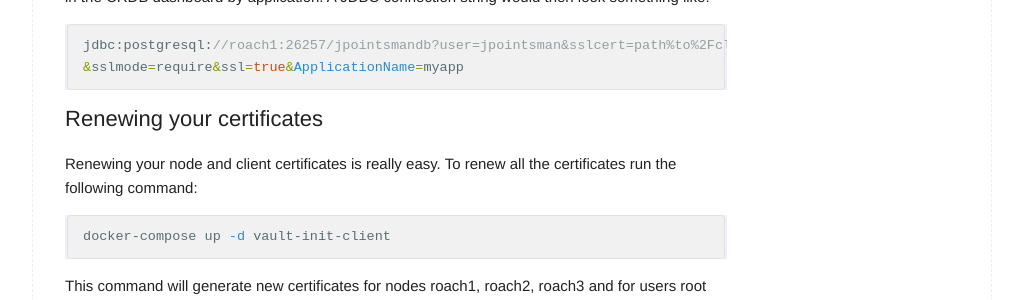
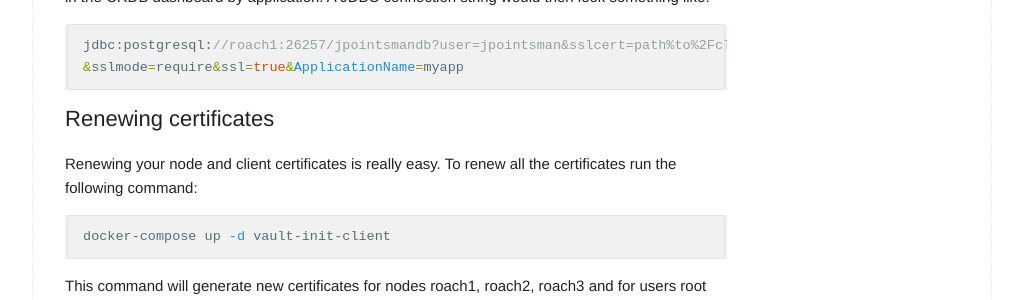
Before and after one commit to rinokadijk/vault-cockroach, a Jekyll site: the page built from docs/_posts/2019-08-26-Vault-CockroachDB.md, in a window 1280 px wide and 900 px high, scrolled down 7390 px. Shown: the part 154-454 px from the top of the window, without its empty margins (128-1151 px from the left). Built offline with Jekyll 4.4.1, drawn with Linux system fonts in a browser that asks for light colours; our own code applies the rules of GitHub Pages for plain Markdown files.

Commit message:
change header

````diff
--- a/docs/_posts/2019-08-26-Vault-CockroachDB.md
+++ b/docs/_posts/2019-08-26-Vault-CockroachDB.md
@@ -207,7 +207,7 @@ jdbc:postgresql://roach1:26257/jpointsmandb?user=jpointsman&sslcert=path%to%2Fcl
 &sslmode=require&ssl=true&ApplicationName=myapp
 ```
 
-## Renewing your certificates
+## Renewing certificates
 
 Renewing your node and client certificates is really easy. To renew all the certificates run the following command:
 
````
